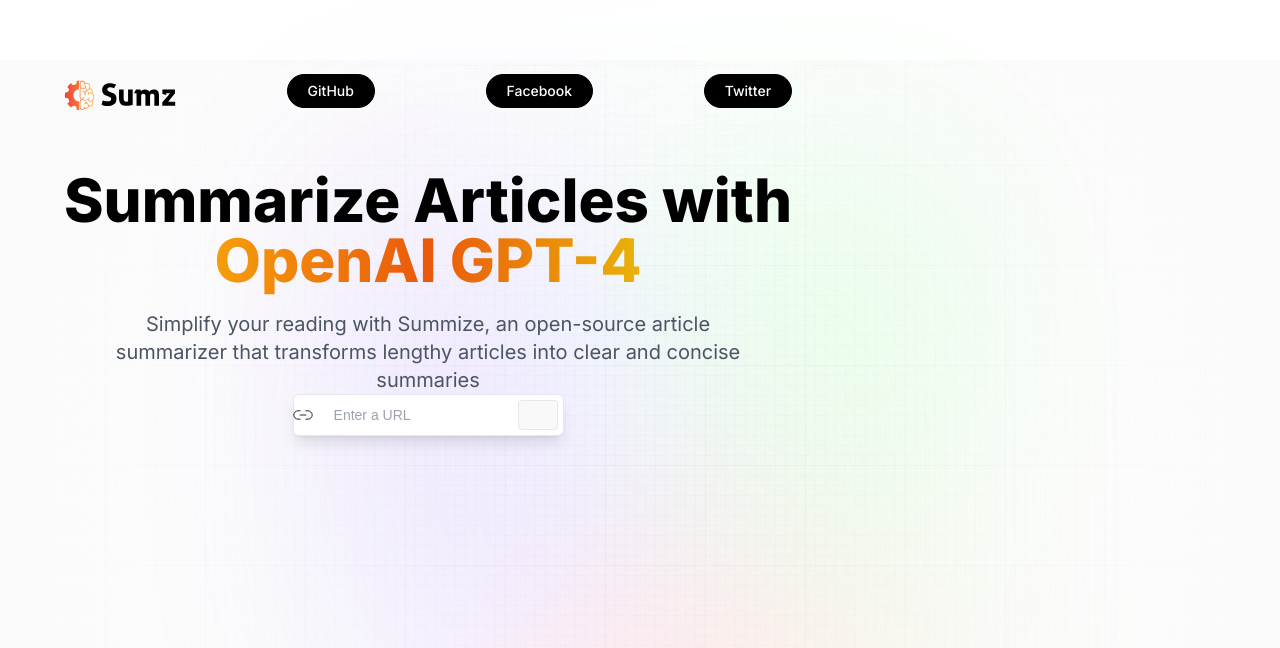
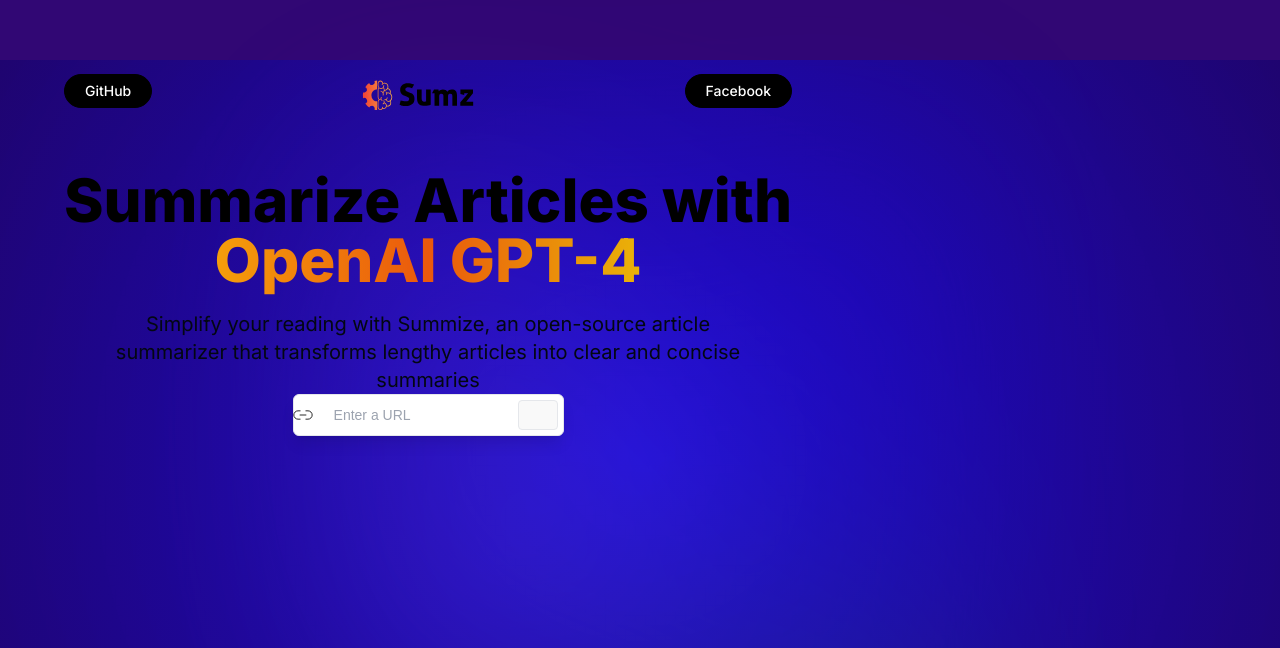
Before and after one commit to RubelMehmed/sumz, a React (Vite) app: page / in a window 1280 px wide. Shown: the part 152-800 px from the top of the page. Built offline with nearby package versions, Linux system fonts and the light colour scheme; a web font is replaced by a local one.

Commit message:
nav bar added

```diff
--- a/src/App.css
+++ b/src/App.css
@@ -17,7 +17,7 @@
 }
 
 .main:before {
-  background: radial-gradient(circle, rgba(2, 0, 36, 0) 0, #fafafa 100%);
+  background: radial-gradient(circle, rgba(25, 14, 235, 0.797) 0, #1f0470 100%);
   position: absolute;
   content: "";
   z-index: 2;
@@ -45,21 +45,21 @@
   max-width: 640px;
   background-image: radial-gradient(
       at 27% 37%,
-      hsla(215, 98%, 61%, 1) 0px,
+      rgb(74, 24, 148) 0px,
       transparent 0%
     ),
-    radial-gradient(at 97% 21%, hsla(125, 98%, 72%, 1) 0px, transparent 50%),
-    radial-gradient(at 52% 99%, hsla(354, 98%, 61%, 1) 0px, transparent 50%),
+    radial-gradient(at 97% 21%, rgb(37, 18, 183) 0px, transparent 50%),
+    radial-gradient(at 52% 99%, rgba(38, 9, 76, 0.231) 0px, transparent 50%),
     radial-gradient(at 10% 29%, hsla(256, 96%, 67%, 1) 0px, transparent 50%),
-    radial-gradient(at 97% 96%, hsla(38, 60%, 74%, 1) 0px, transparent 50%),
-    radial-gradient(at 33% 50%, hsla(222, 67%, 73%, 1) 0px, transparent 50%),
-    radial-gradient(at 79% 53%, hsla(343, 68%, 79%, 1) 0px, transparent 50%);
+    radial-gradient(at 97% 96%, rgb(81, 202, 65) 0px, transparent 50%),
+    radial-gradient(at 33% 50%, rgb(210, 195, 205) 0px, transparent 50%),
+    radial-gradient(at 79% 53%, rgb(32, 24, 144) 0px, transparent 50%);
   position: absolute;
   content: "";
   width: 100%;
   height: 100%;
   filter: blur(100px) saturate(150%);
-  top: 80px;
+  top: 60px;
   opacity: 0.15;
 }
 
@@ -88,7 +88,7 @@
 }
 
 .desc {
-  @apply mt-5 text-lg text-gray-600 sm:text-xl text-center max-w-2xl;
+  @apply mt-5 text-lg text-gray-950 sm:text-xl text-center max-w-2xl;
 }
 
 .url_input {
@@ -107,8 +107,14 @@
   @apply w-7 h-7 rounded-full bg-white/10 shadow-[inset_10px_-50px_94px_0_rgb(199,199,199,0.2)] backdrop-blur flex justify-center items-center cursor-pointer;
 }
 
+/* .blue_gradient {
+  @apply font-black bg-gradient-to-r from-blue-600 to-cyan-600 bg-clip-text text-transparent;
+} */
 .blue_gradient {
-  @apply font-black bg-gradient-to-r from-blue-600 to-cyan-600 bg-clip-text text-transparent;
+  @apply font-black text-transparent;
+  background: linear-gradient(90deg, rgb(61, 56, 66), rgb(52, 11, 96));
+  -webkit-background-clip: text;
+  background-clip: text;
 }
 
 .summary_box {
--- a/src/App.jsx
+++ b/src/App.jsx
@@ -1,4 +1,3 @@
-import React from 'react'
 
 import Demo from './components/Demo'
 import Hero from './components/Hero'
@@ -11,6 +10,7 @@
       <div className='main'>
         <div className='gradient' />
 
+
       </div>
       <div className='app'>
         <Hero />
--- a/src/components/Hero.jsx
+++ b/src/components/Hero.jsx
@@ -1,39 +1,12 @@
-import { logo } from "../assets";
+
+
+import Navbar from './Navbar';
 
 const Hero = () => {
   return (
     <header className='w-full flex justify-center items-center flex-col'>
-      <nav className='flex justify-between items-center w-full mb-10 pt-3'>
-        <img src={logo} alt='sumz_logo' className='w-28 object-contain' />
-
-        <button
-          type='button'
-          onClick={() =>
-            window.open("https://github.com/rubelmehmed", "_blank")
-          }
-          className='black_btn'
-        >
-          GitHub
-        </button>
-        <button
-          type='button'
-          onClick={() =>
-            window.open("https://facebook.com/rubelmehmed.pro", "_blank")
-          }
-          className='black_btn'
-        >
-          Facebook
-        </button>
-        <button
-          type='button'
-          onClick={() =>
-            window.open("https://twitter.com/rubelmehmed", "_blank")
-          }
-          className='black_btn'
-        >
-          Twitter
-        </button>
-      </nav>
+      {/* Include the Navbar component */}
+      <Navbar />
 
       <h1 className='head_text'>
         Summarize Articles with <br className='max-md:hidden' />
@@ -48,3 +21,49 @@
 };
 
 export default Hero;
+
+
+// Path: src\components\Demo.jsx
+// Compare this snippet from src\App.jsx:
+// import { logo } from "../assets";
+
+// const Hero = () => {
+//   return (
+//     <header className='w-full flex justify-center items-center flex-col'>
+//       <nav className='flex justify-between items-center w-full mb-10 pt-3'>
+//         <img src={logo} alt='sumz_logo' className='w-28 object-contain' />
+
+//         <button
+//           type='button'
+//           onClick={() =>
+//             window.open("https://github.com/rubelmehmed", "_blank")
+//           }
+//           className='black_btn'
+//         >
+//           GitHub
+//         </button>
+//         <button
+//           type='button'
+//           onClick={() =>
+//             window.open("https://facebook.com/rubelmehmed.pro", "_blank")
+//           }
+//           className='black_btn'
+//         >
+//           Facebook
+//         </button>
+
+//       </nav>
+
+//       <h1 className='head_text'>
+//         Summarize Articles with <br className='max-md:hidden' />
+//         <span className='orange_gradient '>OpenAI GPT-4</span>
+//       </h1>
+//       <h2 className='desc'>
+//         Simplify your reading with Summize, an open-source article summarizer
+//         that transforms lengthy articles into clear and concise summaries
+//       </h2>
+//     </header>
+//   );
+// };
+
+// export default Hero;
--- /dev/null
+++ b/src/components/Navbar.jsx
@@ -0,0 +1,27 @@
+import { logo } from "../assets";
+
+const Navbar = () => {
+  return (
+    <nav className='flex justify-between items-center w-full mb-10 pt-3'>
+      {/* Add your navigation items here */}
+      <button
+        type='button'
+        onClick={() => window.open("https://github.com/rubelmehmed", "_blank")}
+        className='black_btn'
+      >
+        GitHub
+      </button>
+      <img src={logo} alt='sumz_logo' className='w-28 object-contain' />
+
+      <button
+        type='button'
+        onClick={() => window.open("https://facebook.com/rubelmehmed.pro", "_blank")}
+        className='black_btn'
+      >
+        Facebook
+      </button>
+    </nav>
+  );
+};
+
+export default Navbar;
--- a/src/index.css
+++ b/src/index.css
@@ -4,8 +4,8 @@
   font-weight: 400;
 
   color-scheme: light dark;
-  color: rgba(255, 255, 255, 0.87);
-  background-color: #242424;
+  color: rgb(98, 89, 101);
+  background-color: #222027;
 
   font-synthesis: none;
   text-rendering: optimizeLegibility;
@@ -57,8 +57,8 @@
 
 @media (prefers-color-scheme: light) {
   :root {
-    color: #213547;
-    background-color: #ffffff;
+    color: #272446;
+    background-color: #310774;
   }
   a:hover {
     color: #747bff;
```
Also changed, not shown: 1 other file (tests, documents, lock files or other folders).
